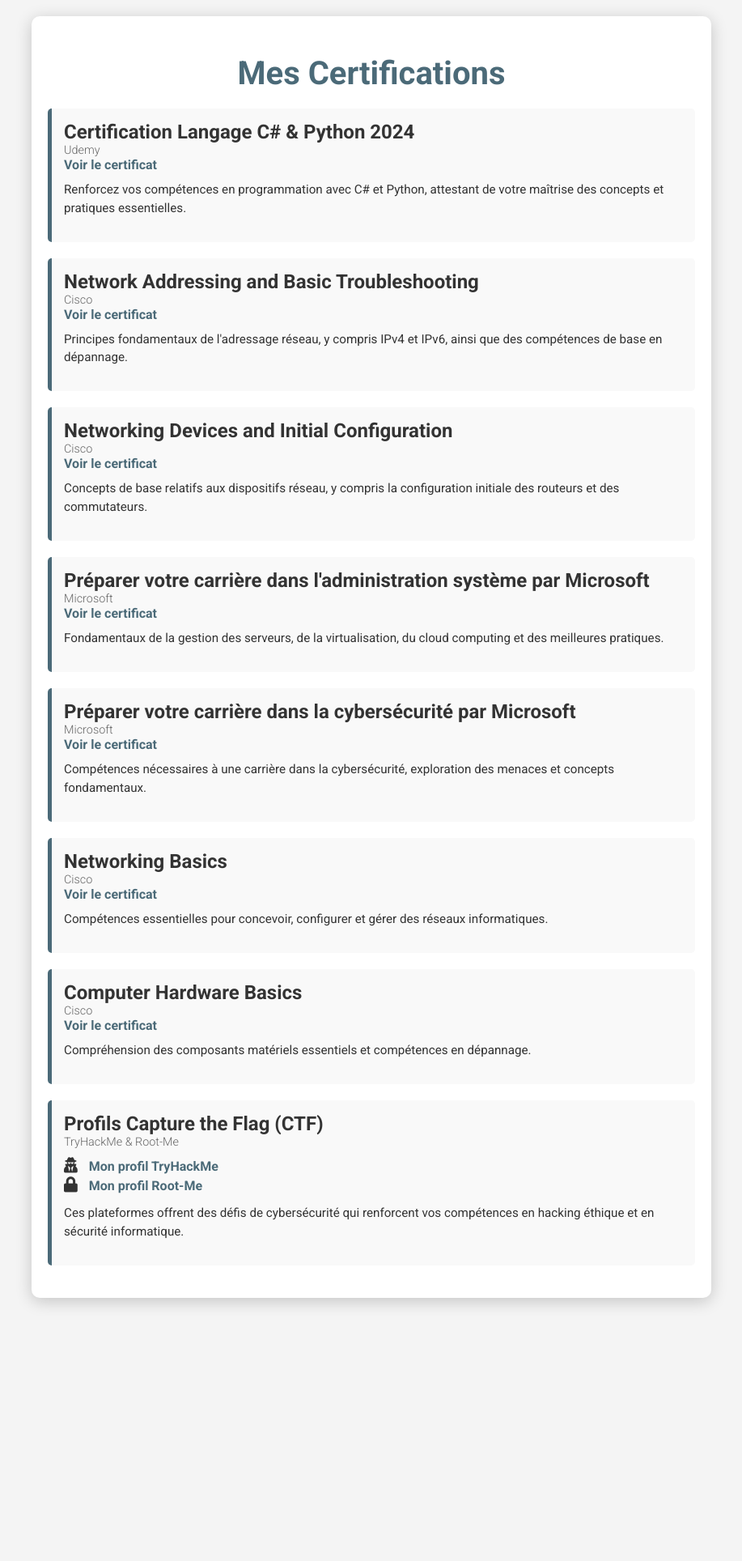
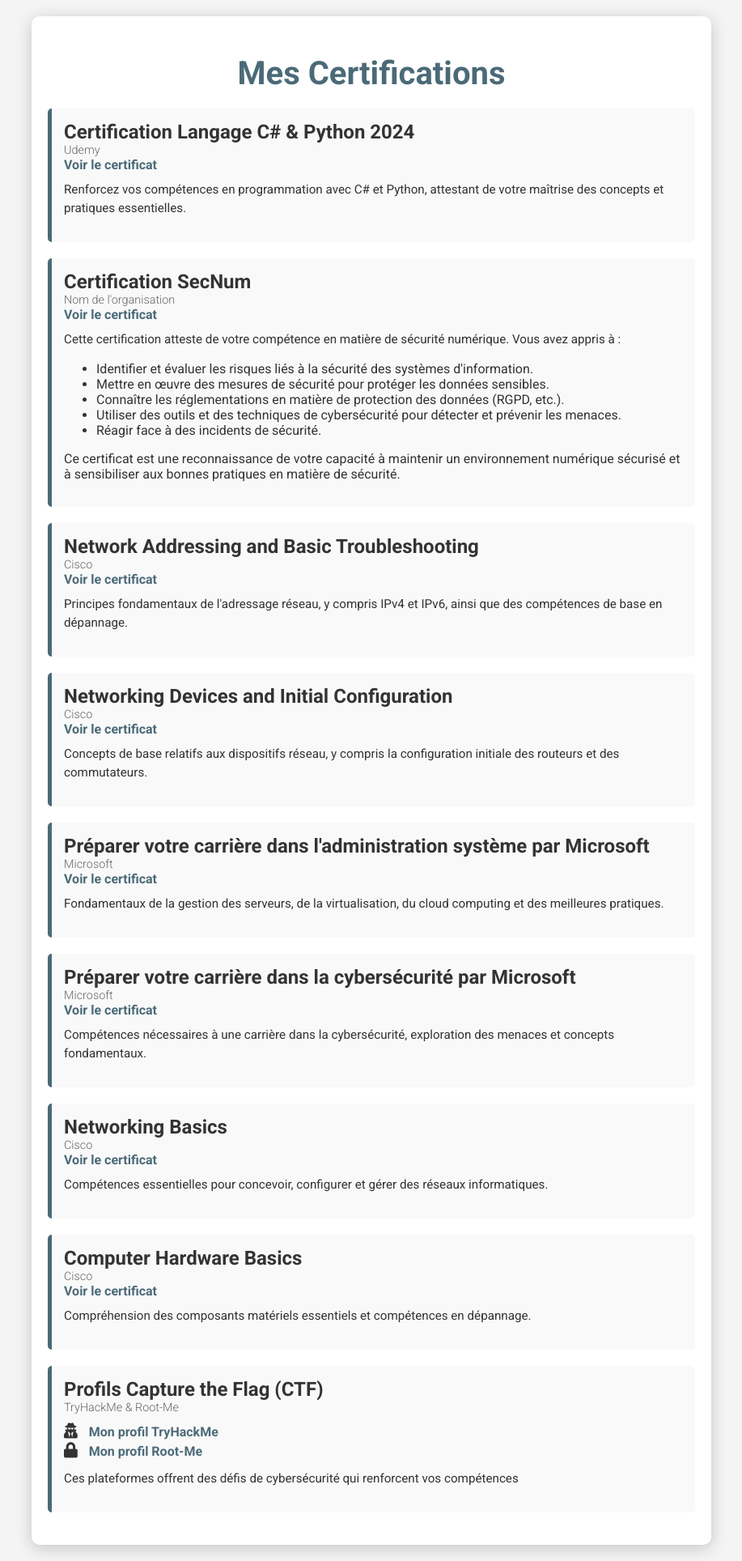
Before and after one commit to Chac93/cv, a Jekyll site: the page div/comp.html, which Jekyll copies as it is, in a window 1280 px wide. Shown: the whole page at 81% size, without its empty margins (181-1098 px from the left). Built offline with Jekyll 4.4.1, drawn with Linux system fonts in a browser that asks for light colours; before the commit the page ends 1623 px from its top, so only the background shows below that.

Commit message:
Update comp.html

```diff
--- a/div/comp.html
+++ b/div/comp.html
@@ -92,6 +92,21 @@
             <p class="details">Renforcez vos compétences en programmation avec C# et Python, attestant de votre maîtrise des concepts et pratiques essentielles.</p>
         </div>
         <div class="certification">
+            <h2>Certification SecNum</h2>
+            <div class="organization">Nom de l'organisation</div>
+            <div><a href="https://chac93.github.io/cv/div/secnum.pdf">Voir le certificat</a></div>
+            <p class="details">Cette certification atteste de votre compétence en matière de sécurité numérique. Vous avez appris à :
+                <ul>
+                    <li>Identifier et évaluer les risques liés à la sécurité des systèmes d'information.</li>
+                    <li>Mettre en œuvre des mesures de sécurité pour protéger les données sensibles.</li>
+                    <li>Connaître les réglementations en matière de protection des données (RGPD, etc.).</li>
+                    <li>Utiliser des outils et des techniques de cybersécurité pour détecter et prévenir les menaces.</li>
+                    <li>Réagir face à des incidents de sécurité.</li>
+                </ul>
+                Ce certificat est une reconnaissance de votre capacité à maintenir un environnement numérique sécurisé et à sensibiliser aux bonnes pratiques en matière de sécurité.
+            </p>
+        </div>
+        <div class="certification">
             <h2>Network Addressing and Basic Troubleshooting</h2>
             <div class="organization">Cisco</div>
             <div><a href="https://www.credly.com/badges/bb945554-00a9-434a-b514-b09f771419a3/linked_in_profile">Voir le certificat</a></div>
@@ -142,8 +157,4 @@
                     <a href="https://www.root-me.org/Sebv-856453?lang=fr#ec098b4909bf5331a3092553bf2c8b8f">Mon profil Root-Me</a>
                 </div>
             </div>
-            <p class="details">Ces plateformes offrent des défis de cybersécurité qui renforcent vos compétences en hacking éthique et en sécurité informatique.</p>
-        </div>
-    </div>
-</body>
-</html>
+            <p class="details">Ces plateformes offrent des défis de cybersécurité qui renforcent vos compétences
```
